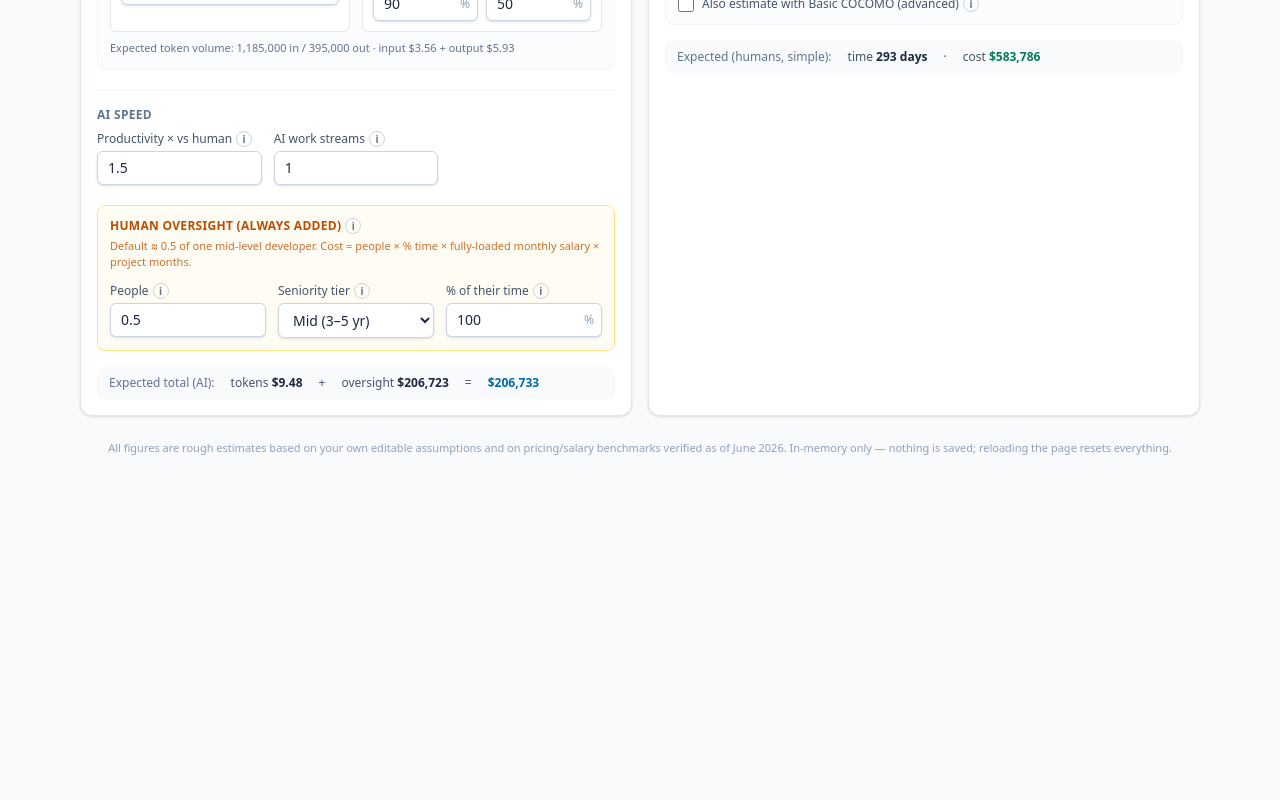
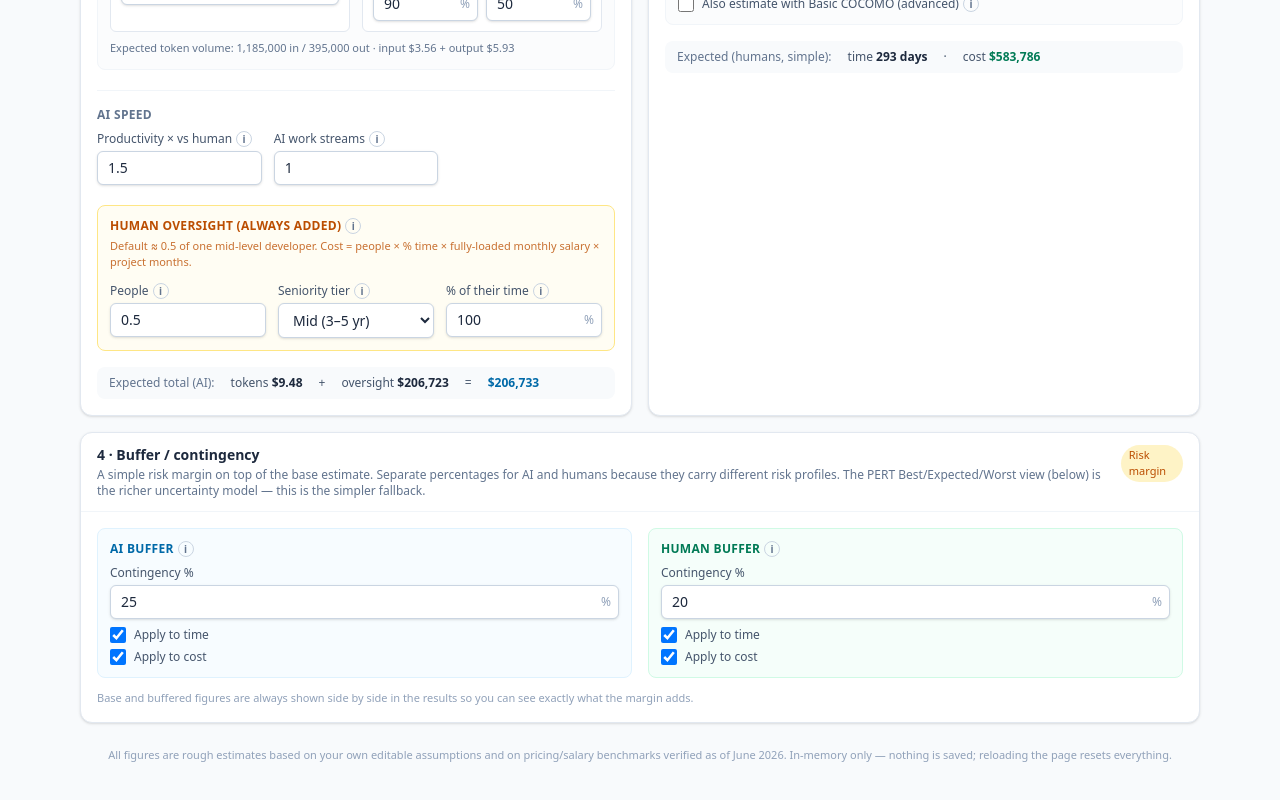
Before and after one commit to sadeqisaidmohaddes-star/cost-time-estimator, a React (Vite) app: page / in a window 1280 px wide. Shown: the part 1490-2290 px from the top of the page. Before the commit the page ends 2002 px from the top, so only its background shows below. Built offline with nearby package versions, Linux system fonts and the light colour scheme.

Commit message:
feat: Section 4 — buffer / contingency
Separate editable contingency percentages for AI (25%) and humans (20%), with
independent toggles to apply each to time, cost, or both. Base and buffered
figures are always shown side by side downstream.

```diff
--- a/src/App.jsx
+++ b/src/App.jsx
@@ -5,6 +5,7 @@ import { Button } from './components/ui.jsx'
 import ProjectBreakdown from './components/ProjectBreakdown.jsx'
 import AiPanel from './components/AiPanel.jsx'
 import HumanPanel from './components/HumanPanel.jsx'
+import BufferPanel from './components/BufferPanel.jsx'
 
 export default function App() {
   const [state, setState] = useState(makeInitialState)
@@ -53,6 +54,8 @@ export default function App() {
           <HumanPanel state={state} update={update} expected={expected} />
         </div>
 
+        <BufferPanel state={state} update={update} />
+
         <footer className="pb-8 pt-2 text-center text-[11px] text-slate-400">
           All figures are rough estimates based on your own editable assumptions and on pricing/salary benchmarks verified as
           of {PRICES_LAST_CHECKED}. In-memory only — nothing is saved; reloading the page resets everything.
```
